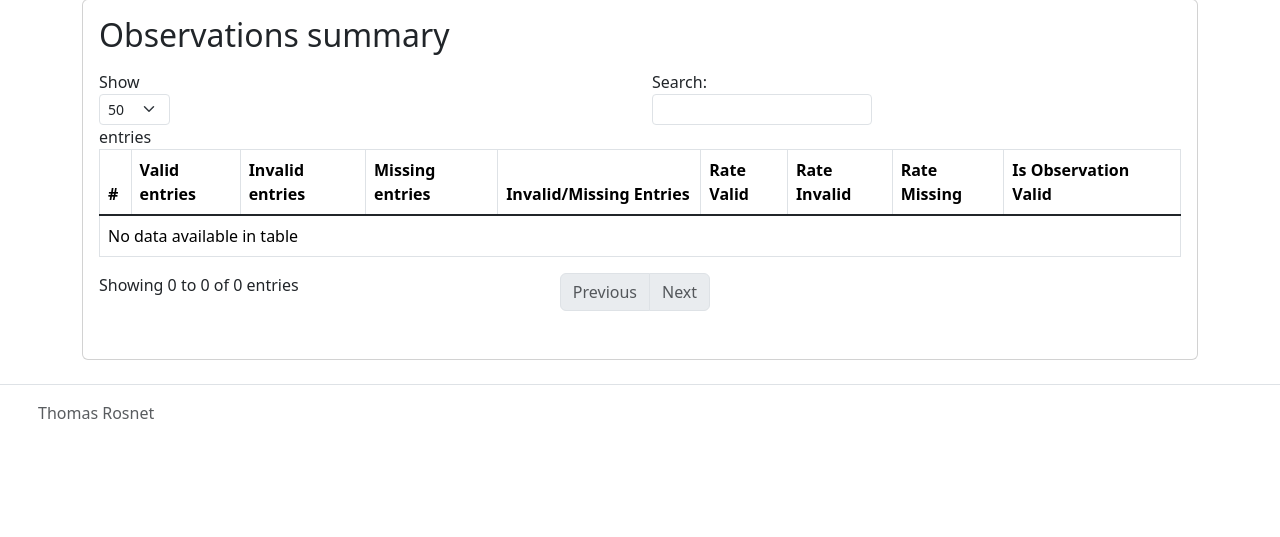
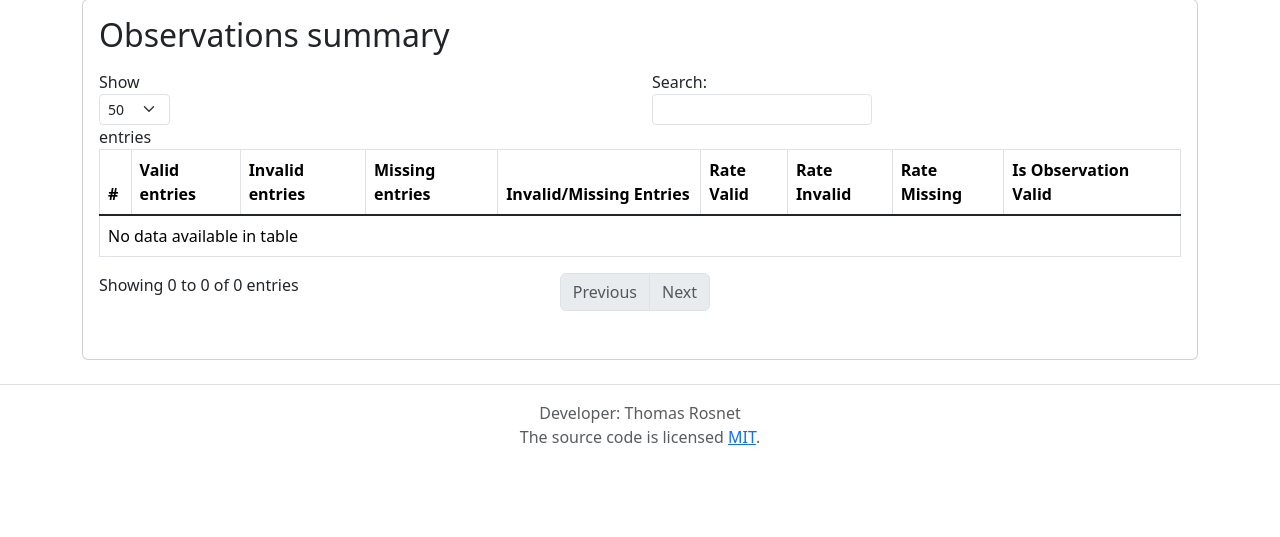
Before and after one commit to thomasrosnet/owkin-test, a Flask app: template data-curation/template/index.html in a window 1280 px wide. Shown: the part 1190-1727 px from the top of the page. Before the commit the page ends 1609 px from the top, so only its background shows below. Run offline with Flask 3, Linux system fonts and the light colour scheme; the template is opened without the code that fills it, so the values that code supplies are empty; some libraries are stand-ins or nearby versions.

Commit message:
update footer

```diff
--- a/data-curation/template/footer.html
+++ b/data-curation/template/footer.html
@@ -1,13 +1,20 @@
 
-<footer class="d-flex flex-wrap justify-content-between align-items-center py-3 my-4 border-top">
-  <div class="col-md-4 d-flex align-items-center">
-    <a href="/" class="mb-3 me-2 mb-md-0 text-muted text-decoration-none lh-1">
+<footer class="py-3 my-4 border-top" style="text-align:center;">
+  <div class="content is-vcentered" >
+    <!-- <a href="/" class="mb-3 me-2 mb-md-0 text-muted text-decoration-none lh-1">
       <svg class="bi" width="30" height="24"><use xlink:href="#bootstrap"></use></svg>
-    </a>
-    <span class="text-muted">Thomas Rosnet</span>
+    </a> -->
+    <span class="text-muted">
+      Developer: Thomas Rosnet<br>
+      The source code is licensed
+      <a href="http://opensource.org/licenses/mit-license.php" target="_blank">MIT</a>.
+    </span>
+
+
+
   </div>
 
-  <ul class="nav col-md-4 justify-content-end list-unstyled d-flex">
-    <!-- <li class="ms-3"><a class="text-muted" href="#"><svg class="bi" width="24" height="24"><use xlink:href="#linkedin"></use></svg></a></li> -->
-  </ul>
+  <!-- <ul class="nav col-md-4 justify-content-end list-unstyled d-flex">
+    <li class="ms-3"><a class="text-muted" href="#"><svg class="bi" width="24" height="24"><use xlink:href="#linkedin"></use></svg></a></li>
+  </ul> -->
 </footer>
```
